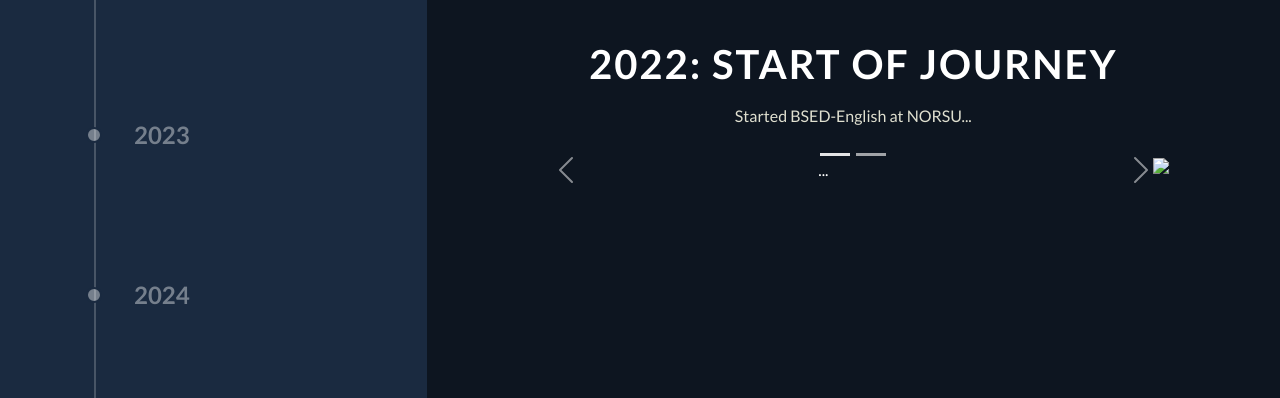
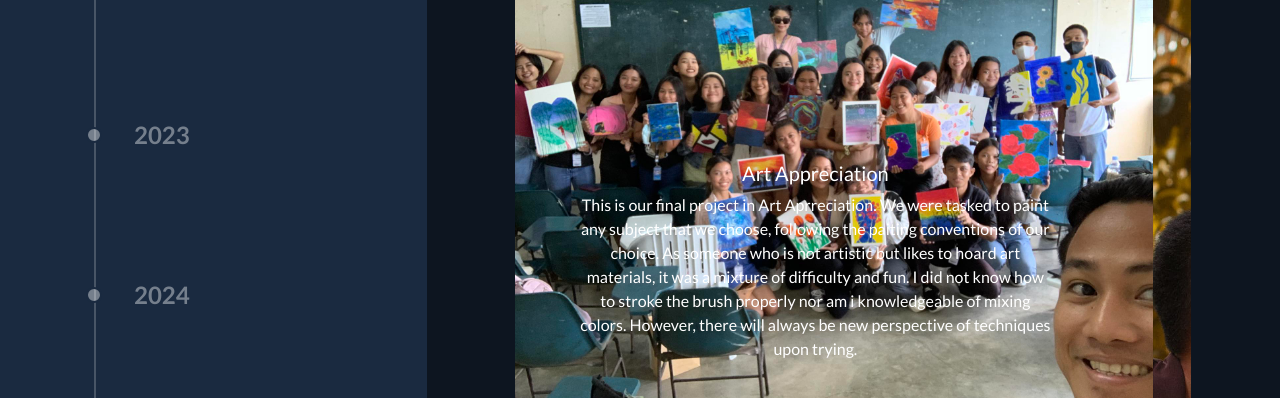
Before and after one commit to jermainesiano/College-Portfolio, a plain HTML site: page index.html in a window 1280 px wide. Shown: the part 1089-1487 px from the top of the page. Drawn offline with nearby package versions, Linux system fonts and the light colour scheme; a web font is replaced by a local one.

Commit message:
Update index.html

```diff
--- a/index.html
+++ b/index.html
@@ -105,13 +105,13 @@
                                 <button type="button" data-bs-target="#carousel-2022" data-bs-slide-to="1" aria-label="Slide 2"></button>
                             </div>
                             <div class="carousel-inner">
-                                <div class="carousel-item active"><img src="null" class="d-block w-100" alt="...">
+                                <div class="carousel-item active"><img src="painting 2022.jpg" class="d-block w-100" alt="...">
                                     <div class="carousel-caption d-none d-md-block">
-                                        <h5>Diri ang Title</h5>
-                                        <p>Diri ang caption/ Description Okaayy?</p>
+                                        <h5>Art Appreciation</h5>
+                                        <p>This is our final project in Art Aprreciation. We were tasked to paint any subject that we choose, following the paiting conventions of our choice. As someone who is not artistic but likes to hoard art materials, it was a mixture of difficulty and fun. I did not know how to stroke the brush properly nor am i knowledgeable of mixing colors. However, there will always be new perspective of techniques upon trying.</p>
                                     </div>
                                 </div>
-                                <div class="carousel-item"><img src="null" class="d-block w-100" alt="...">
+                                <div class="carousel-item"><img src="paula 2022.jpg" class="d-block w-100" alt="...">
                                     <div class="carousel-caption d-none d-md-block">
                                         <h5>Diri ang Title</h5>
                                         <p>Diri ang caption/ Description Okaayy?</p>
```
